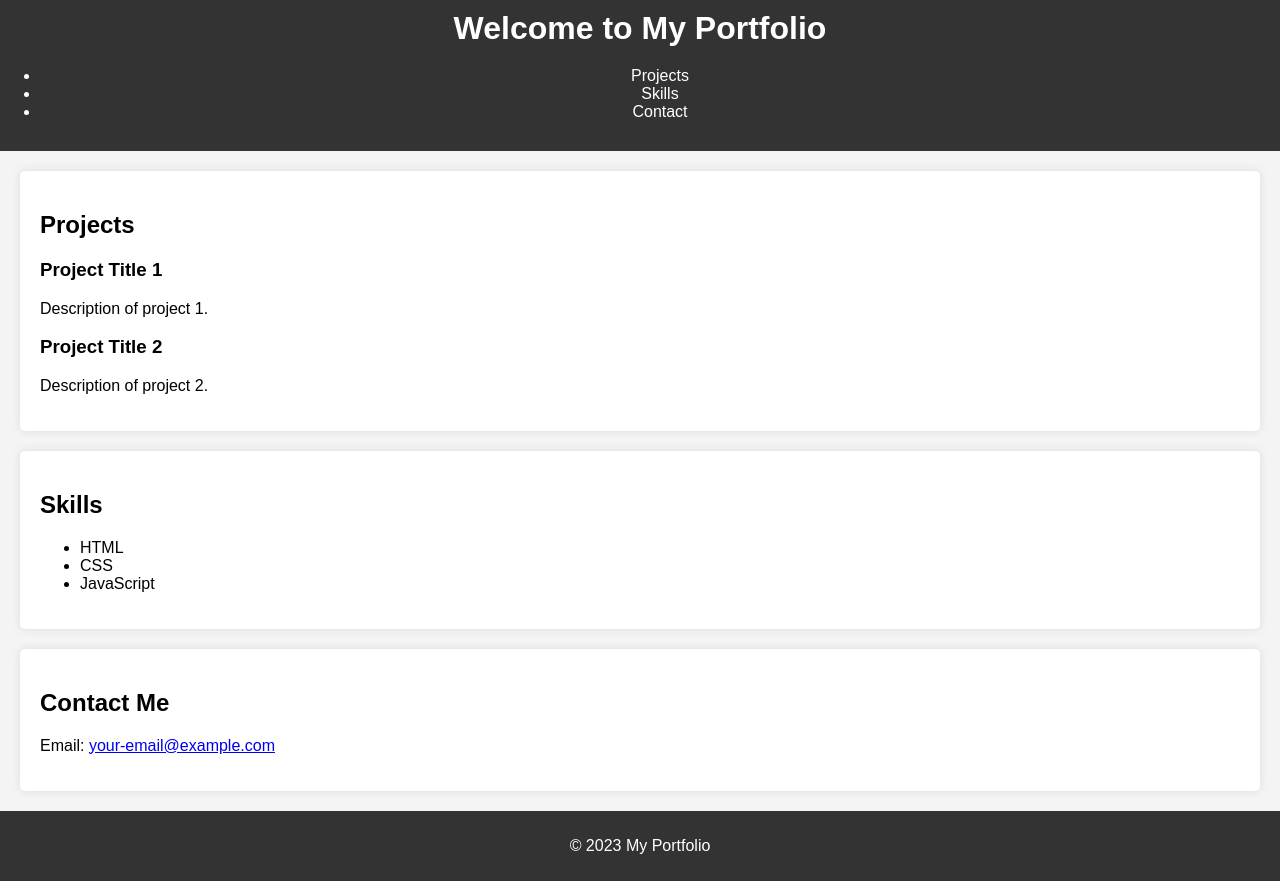
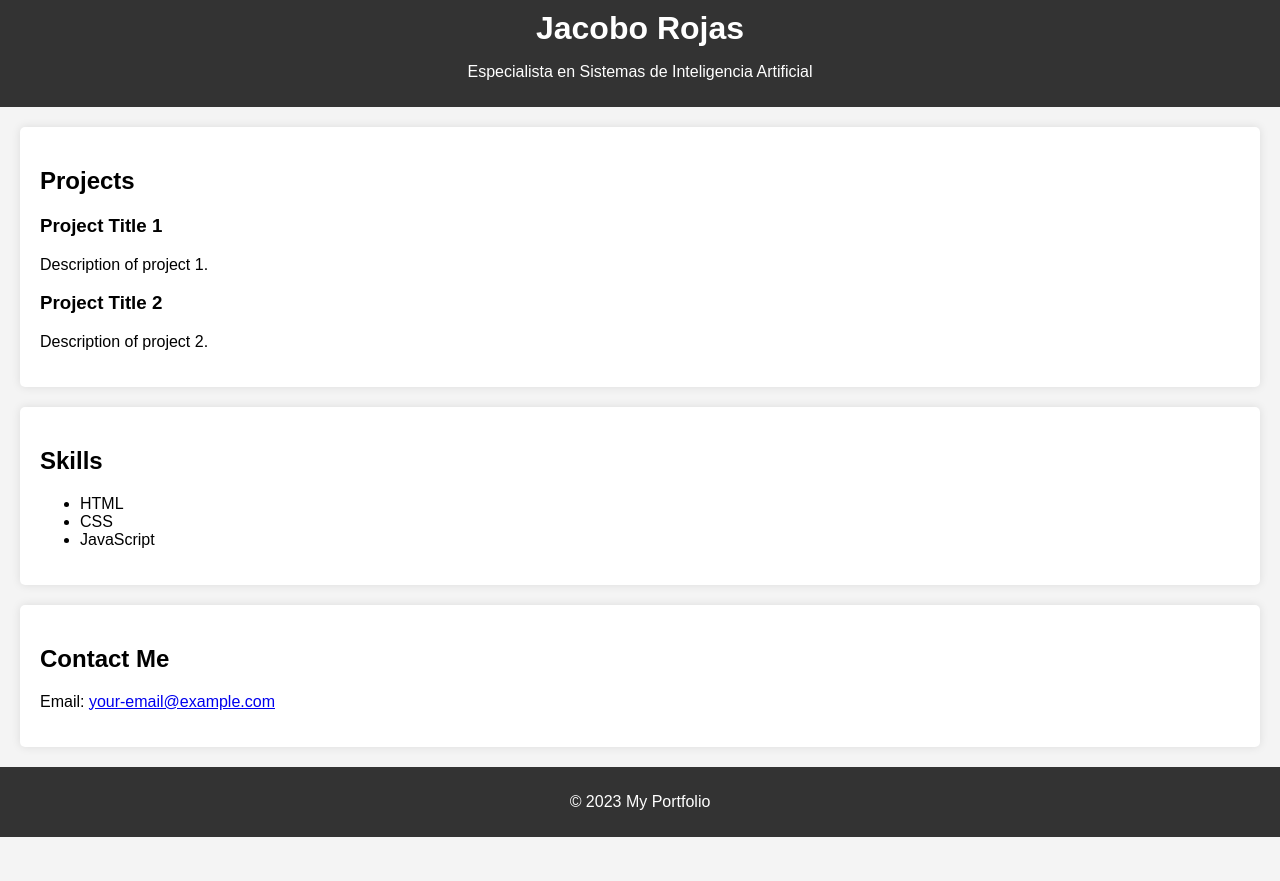
Before and after one commit to jacoborh1/jacoborh1.github.io, a plain HTML site: page index.html in a window 1280 px wide. After the commit the page ends 837 px from the top, so only its background shows below. Drawn offline with Linux system fonts and the light colour scheme.

Commit message:
mejorando el encabezado o header

```diff
--- a/index.html
+++ b/index.html
@@ -7,16 +7,10 @@
     <link rel="stylesheet" href="styles/main.css">
 </head>
 <body>
-    <header>
-        <h1>Welcome to My Portfolio</h1>
-        <nav>
-            <ul>
-                <li><a href="#projects">Projects</a></li>
-                <li><a href="#skills">Skills</a></li>
-                <li><a href="#contact">Contact</a></li>
-            </ul>
-        </nav>
-    </header>
+  <header>
+    <h1>Jacobo Rojas</h1>
+    <p>Especialista en Sistemas de Inteligencia Artificial</p>
+  </header>
 
     <section id="projects">
         <h2>Projects</h2>
```
